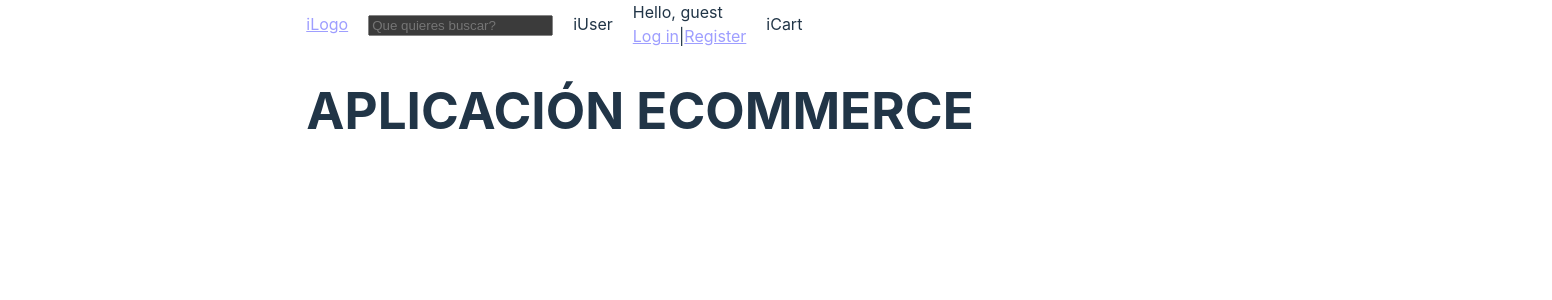
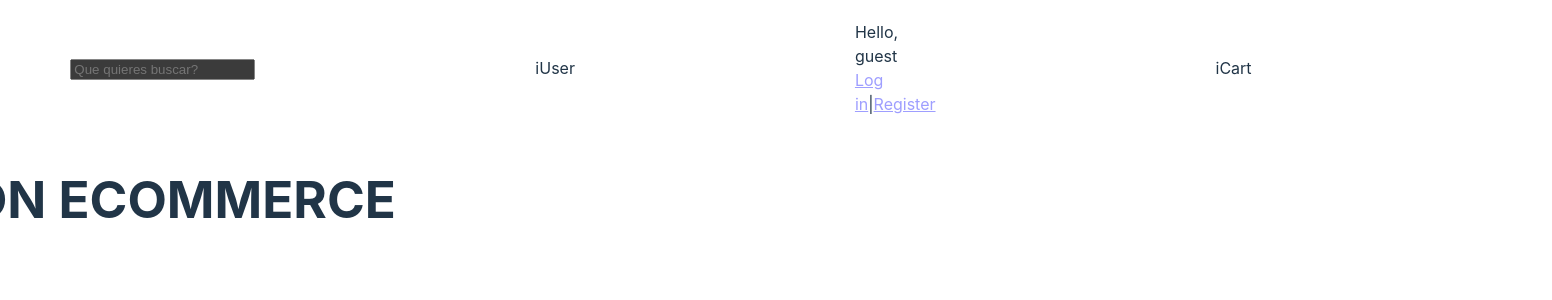
Before and after one commit to juliansalvucci/e-commerce-tpi-frontend, a React (Vite) app: page / in a window 1280 px wide. Shown: the top 300 px of the page, 1552 px wide, since content can reach past the window. Built offline with nearby package versions, Linux system fonts and the light colour scheme.

Commit message:
feat: Navbar más ancha

```diff
--- a/src/styles/Navbar.css
+++ b/src/styles/Navbar.css
@@ -1,18 +1,12 @@
 .navbar {
   display: flex;
+  border-bottom: 1px solid white;
+  justify-content: space-around;
   align-items: center;
-}
-
-.navbar-user {
-  display: flex;
-  align-items: center;
-}
-
-.navbar-cart {
-  display: flex;
-  align-items: center;
+  padding: 20px;
+  z-index: 10; /* z-index da prioridad de posición. Si hay dos elementos en la misma posición, el elemento con el z-index más alto tiene prioridad */
 }
 
 .navbar > * {
-  margin-right: 20px; /* Añade separación entre los elementos */
+  margin-right: 280px; /* Añade separación entre los elementos */
 }
```
